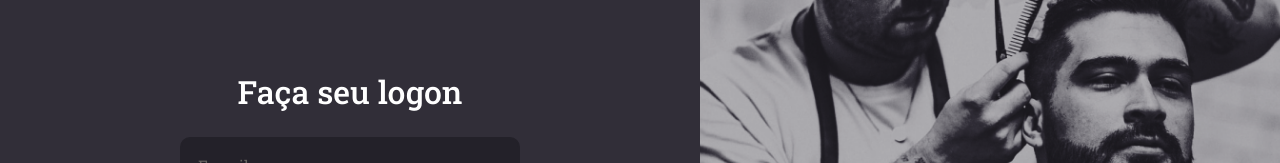
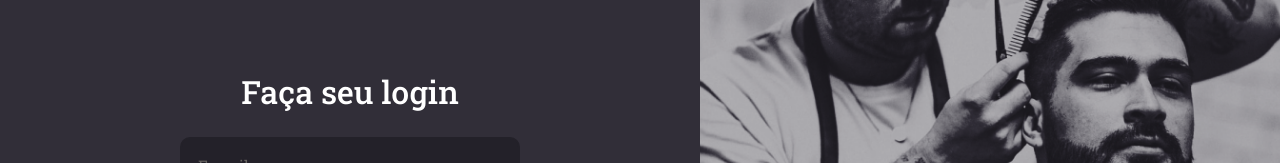
Before and after one commit to vinicius-vph/gobarber-frontend, a React (Create React App) app: page / in a window 1280 px wide. Shown: the part 222-385 px from the top of the page. Built offline with nearby package versions, Linux system fonts and the light colour scheme.

Commit message:
bugs fixes, and title adjust

```diff
--- a/src/pages/SignIn/index.tsx
+++ b/src/pages/SignIn/index.tsx
@@ -12,7 +12,7 @@ const SignIn: React.FC = () => (
       <Content>
         <img src={logoImg} alt="Gobarber" />
         <form>
-          <h1>Faça seu logon</h1>
+          <h1>Faça seu login</h1>
 
           <input placeholder="E-mail" />
 
```
Also changed, not shown: 1 other file (tests, documents, lock files or other folders).
